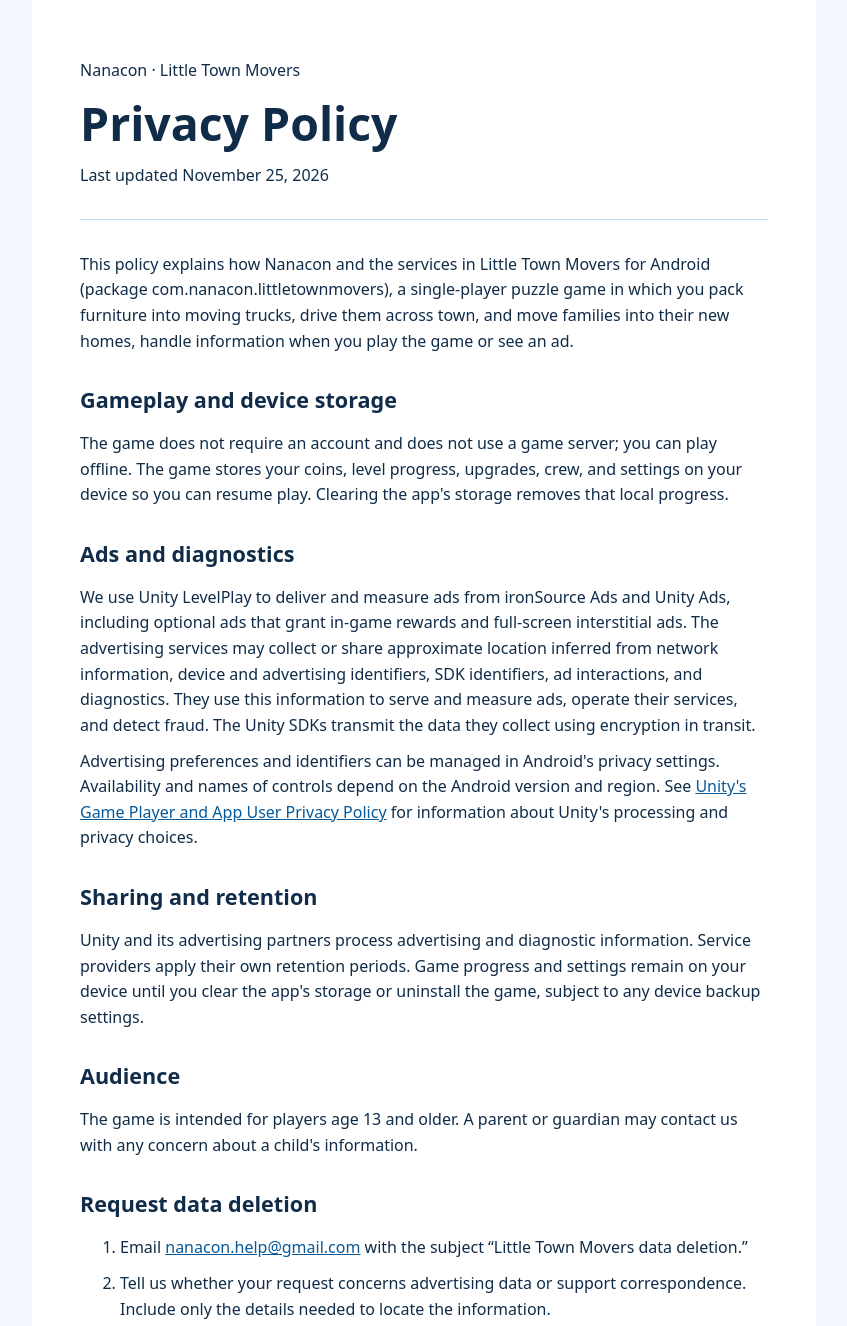
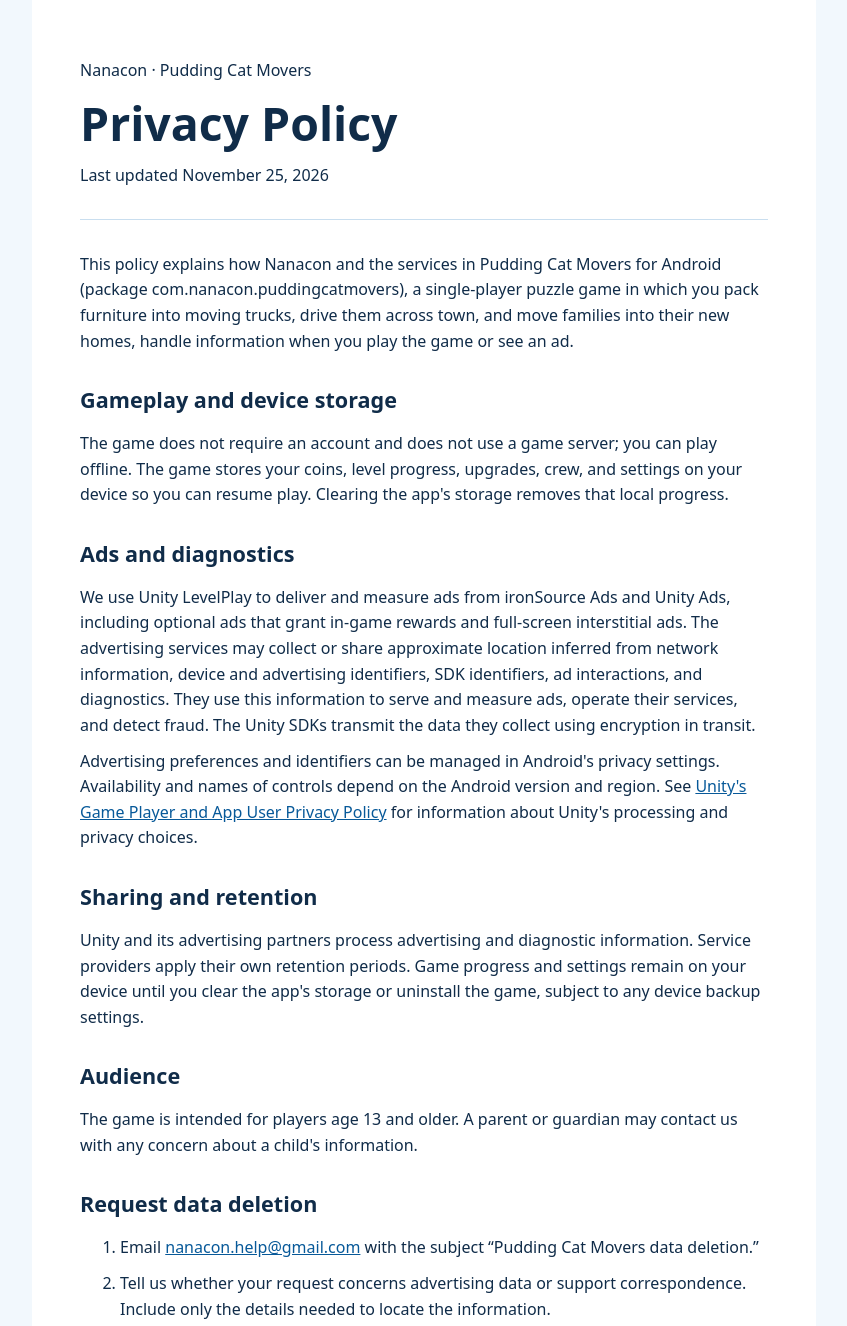
Before and after one commit to ggonggee/nanacon-privacy, a plain HTML site: page pudding-cat-movers.html in a window 1280 px wide. Shown: the top 1326 px of the page, without its empty margins (216-1063 px from the left). Drawn offline with Linux system fonts and the light colour scheme.

Commit message:
Rename Little Town Movers privacy policy to Pudding Cat Movers
Co-Authored-By: Claude Opus 5.5 <noreply@anthropic.com>

```diff
--- a/little-town-movers.html
+++ b/pudding-cat-movers.html
@@ -3,7 +3,7 @@
 <head>
   <meta charset="utf-8">
   <meta name="viewport" content="width=device-width, initial-scale=1">
-  <title>Privacy Policy | Little Town Movers</title>
+  <title>Privacy Policy | Pudding Cat Movers</title>
   <style>
     :root { color-scheme: light; color: #102c49; background: #f2f8fd; font: 1rem/1.6 system-ui, sans-serif; }
     body { margin: 0; }
@@ -19,12 +19,12 @@
 <body>
 <main>
   <header>
-    <p>Nanacon · Little Town Movers</p>
+    <p>Nanacon · Pudding Cat Movers</p>
     <h1>Privacy Policy</h1>
     <p>Last updated November 25, 2026</p>
   </header>
 
-  <p>This policy explains how Nanacon and the services in Little Town Movers for Android (package com.nanacon.littletownmovers), a single-player puzzle game in which you pack furniture into moving trucks, drive them across town, and move families into their new homes, handle information when you play the game or see an ad.</p>
+  <p>This policy explains how Nanacon and the services in Pudding Cat Movers for Android (package com.nanacon.puddingcatmovers), a single-player puzzle game in which you pack furniture into moving trucks, drive them across town, and move families into their new homes, handle information when you play the game or see an ad.</p>
 
   <h2>Gameplay and device storage</h2>
   <p>The game does not require an account and does not use a game server; you can play offline. The game stores your coins, level progress, upgrades, crew, and settings on your device so you can resume play. Clearing the app's storage removes that local progress.</p>
@@ -41,7 +41,7 @@
 
   <h2 id="data-deletion">Request data deletion</h2>
   <ol>
-    <li>Email <a href="mailto:nanacon.help@gmail.com?subject=Little%20Town%20Movers%20data%20deletion">nanacon.help@gmail.com</a> with the subject “Little Town Movers data deletion.”</li>
+    <li>Email <a href="mailto:nanacon.help@gmail.com?subject=Little%20Town%20Movers%20data%20deletion">nanacon.help@gmail.com</a> with the subject “Pudding Cat Movers data deletion.”</li>
     <li>Tell us whether your request concerns advertising data or support correspondence. Include only the details needed to locate the information.</li>
   </ol>
   <p>You can delete local game progress and settings by clearing this app's storage in Android settings. You can ask for deletion of support correspondence through the address above. For advertising identifiers, ad activity, or diagnostics held by Unity, use the providers' privacy request channels linked above, or contact us for help finding the relevant channel. The providers' retention periods apply to those records.</p>
```
Also changed, not shown: index.html (+1 -1 lines).
